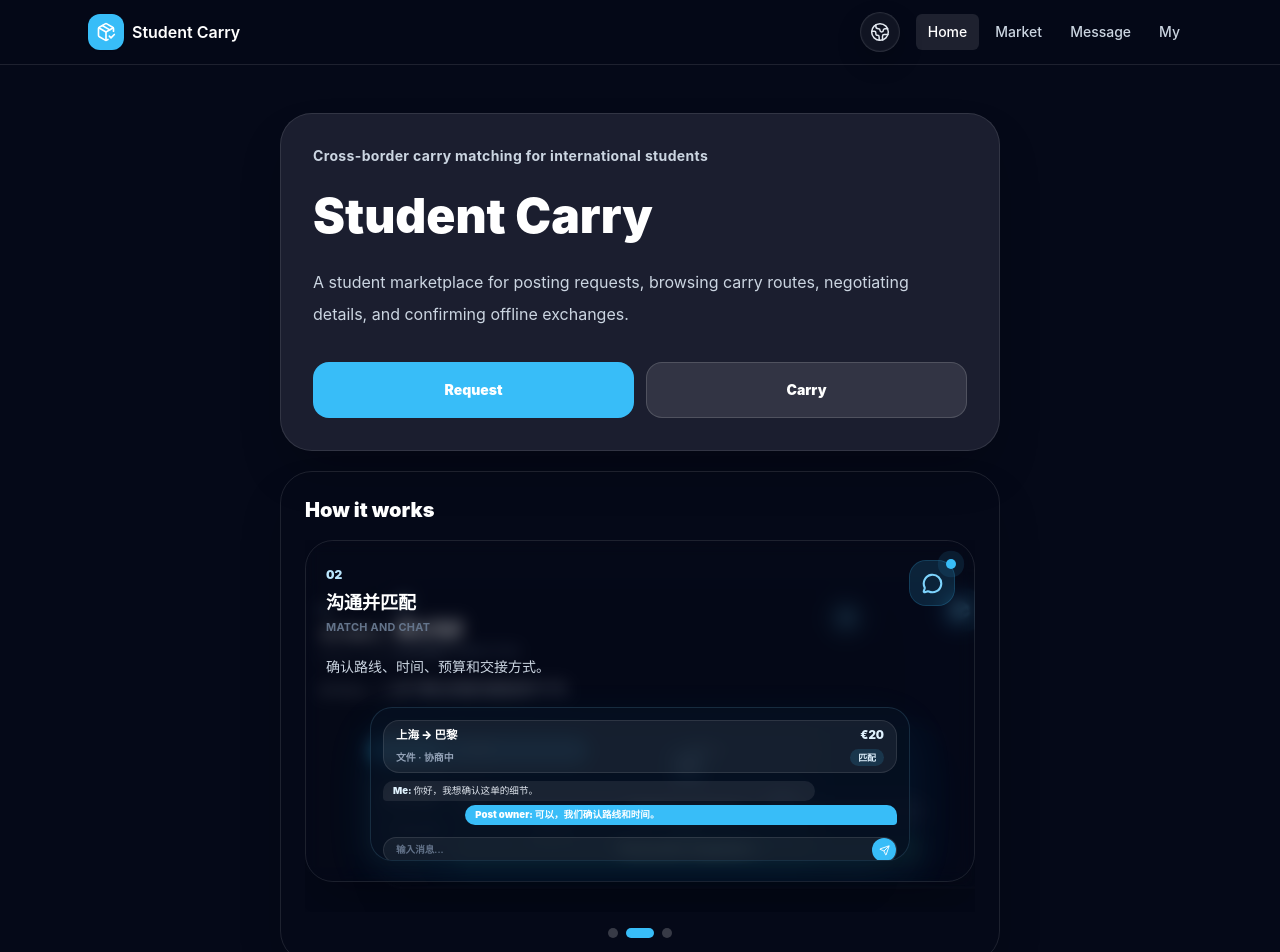
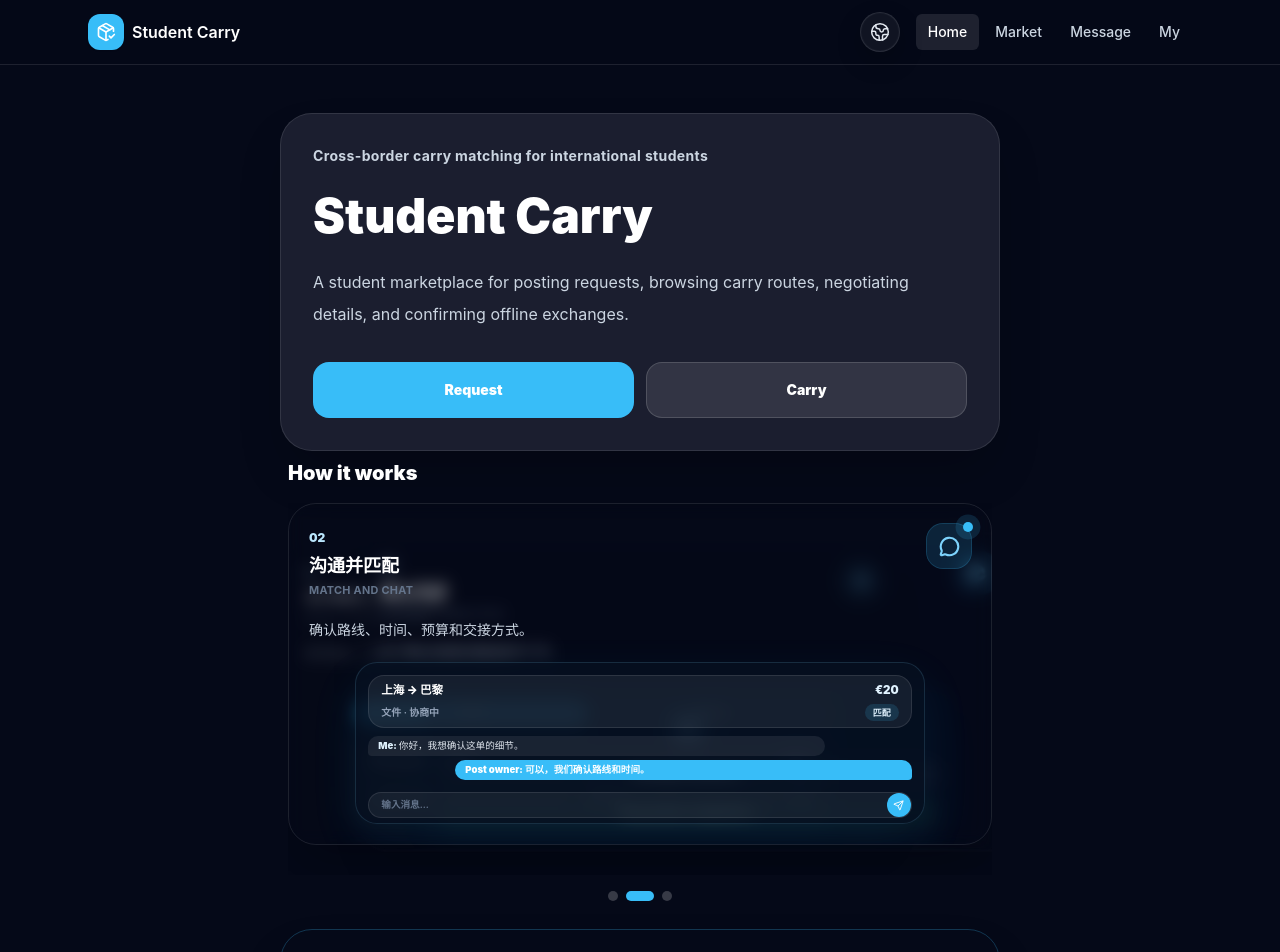
Before and after one commit to fengframe-star/student-carry-h5, a React (Vite) app: page / in a window 1280 px wide. Shown: the top 952 px of the page. Built offline with nearby package versions, Linux system fonts and the light colour scheme; no server answers.

Commit message:
updated landing page

```diff
--- a/src/pages/LandingPage.tsx
+++ b/src/pages/LandingPage.tsx
@@ -91,7 +91,7 @@ export default function LandingPage() {
         </div>
       </div>
 
-      <section className="mt-5 rounded-[32px] border border-white/10 bg-[radial-gradient(circle_at_20%_0%,rgba(56,189,248,0.18),transparent_34%),rgba(31,34,50,0.92)] p-5 shadow-2xl sm:p-6">
+      <section className="p-2">
         <h2 className="text-xl font-black text-white">{t("How it works", "如何使用")}</h2>
 
         <div
@@ -212,11 +212,17 @@ function StepPreview({ index }: { index: number }) {
               €20
             </span>
           </div>
-          <div className="mt-2 grid grid-cols-3 gap-2 text-[0.68rem] font-bold text-slate-300">
-            <span className="rounded-xl bg-white/[0.06] px-2.5 py-2">Documents</span>
-            <span className="rounded-xl bg-white/[0.06] px-2.5 py-2">5月15日</span>
-            <span className="rounded-xl bg-emerald-400/10 px-2.5 py-2 text-emerald-100">Open</span>
-          </div>
+          <div className="mt-3 flex items-center gap-2 text-[0.68rem] font-bold">
+  <span className="flex-1 rounded-xl bg-white/[0.06] px-2.5 py-2 text-slate-300">
+    Documents
+  </span>
+  <span className="flex-1 whitespace-nowrap rounded-xl bg-white/[0.06] px-2.5 py-2 text-slate-300">
+    5月15日
+  </span>
+  <span className="ml-auto shrink-0 whitespace-nowrap text-emerald-100">
+    Open
+  </span>
+</div>
         </div>
       </div>
     );
@@ -224,7 +230,7 @@ function StepPreview({ index }: { index: number }) {
 
   if (index === 1) {
     return (
-      <div className="mx-auto mt-4 h-[300px] w-[86%] overflow-hidden rounded-[22px] border border-sky-300/15 bg-[#071223]/70 p-3 shadow-[0_18px_50px_rgba(56,189,248,0.08)]">
+      <div className="mx-auto mt-2 h-[300px] w-[86%] overflow-hidden rounded-[22px] border border-sky-300/15 bg-[#071223]/70 p-3 shadow-[0_18px_50px_rgba(56,189,248,0.08)]">
         <div className="rounded-2xl border border-white/10 bg-white/[0.065] px-3 py-1.5">
           <div className="flex items-center justify-between gap-1 text-[0.72rem] font-black text-white">
             <span>上海 → 巴黎</span>
```
